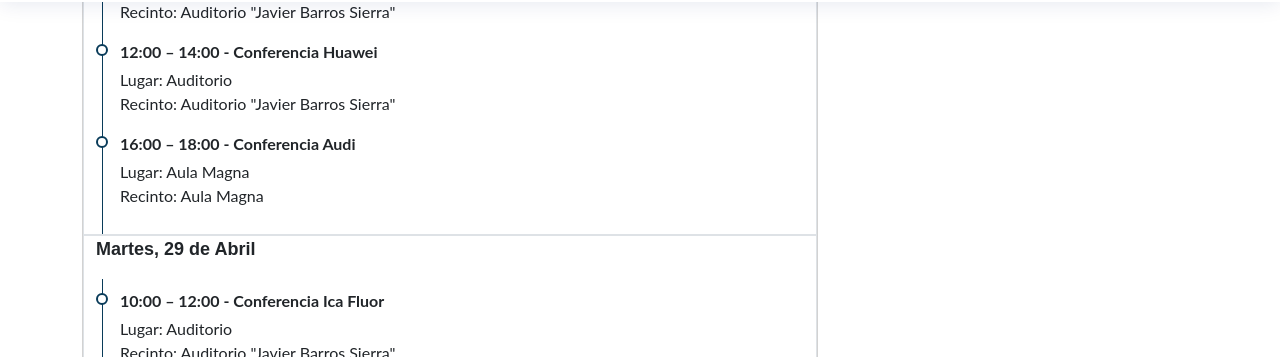
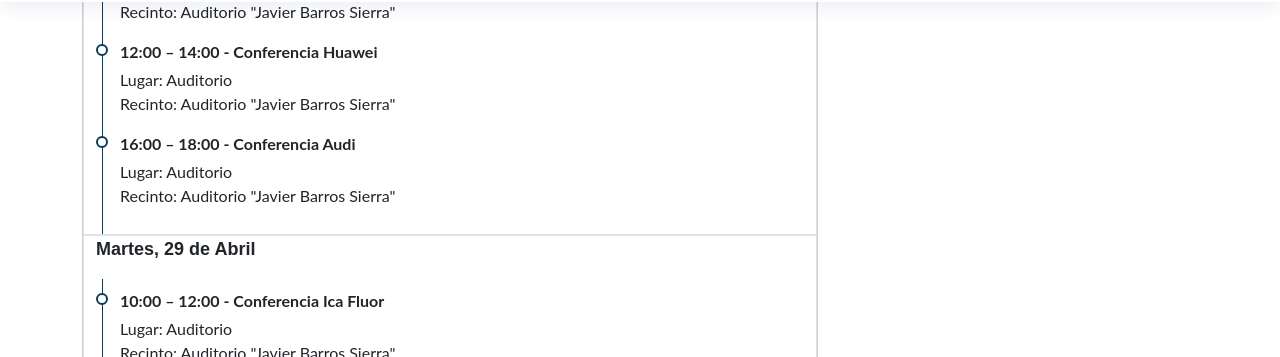
Before and after one commit to feria-empleo-facultad-ingenieria/2025, a Jekyll site: the page built from horarios.html, in a window 1280 px wide and 900 px high, scrolled down 698 px. Shown: the part 98-455 px from the top of the window. Built offline with Jekyll 4.4.1, drawn with Linux system fonts in a browser that asks for light colours.

Commit message:
DEVtoOnBuild 22-JAN-2025 v1.0.3

```diff
--- a/_data/actividades.yml
+++ b/_data/actividades.yml
@@ -40,8 +40,8 @@
   nombre: Audi
   shortName: "Conferencia Audi"
   hora: 16:00 – 18:00
-  lugar: Aula Magna
-  recinto: Aula Magna
+  lugar: Auditorio
+  recinto: Auditorio "Javier Barros Sierra"
 
 
 
```
Also changed, not shown: 2 other files.
